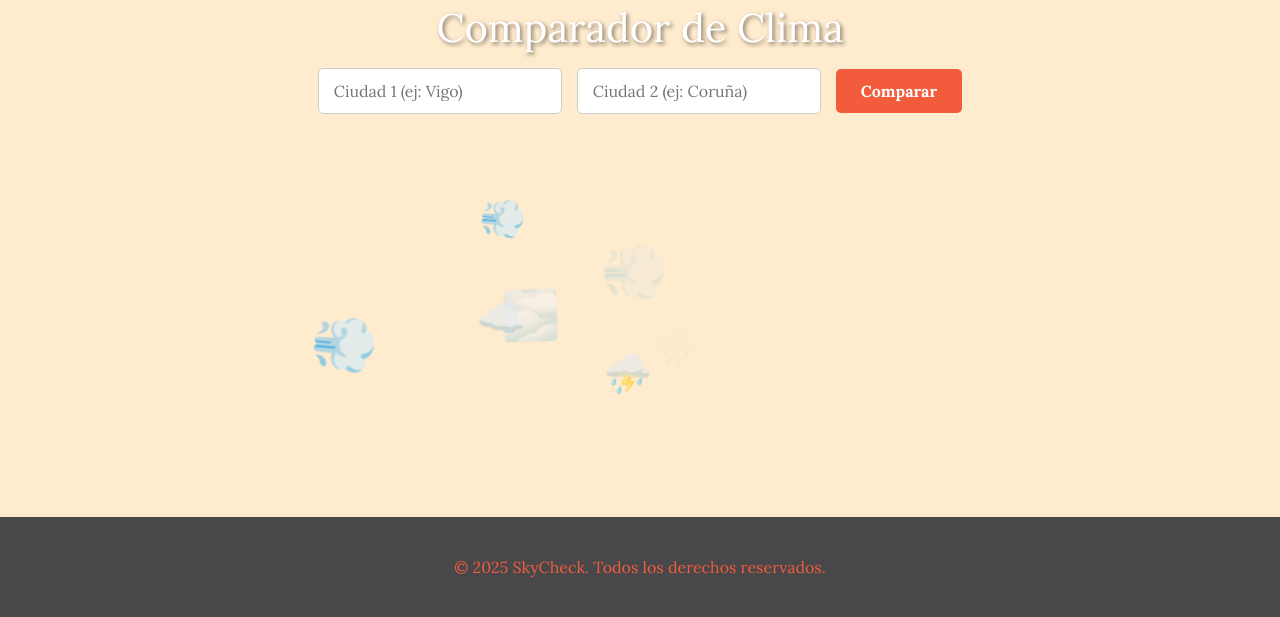
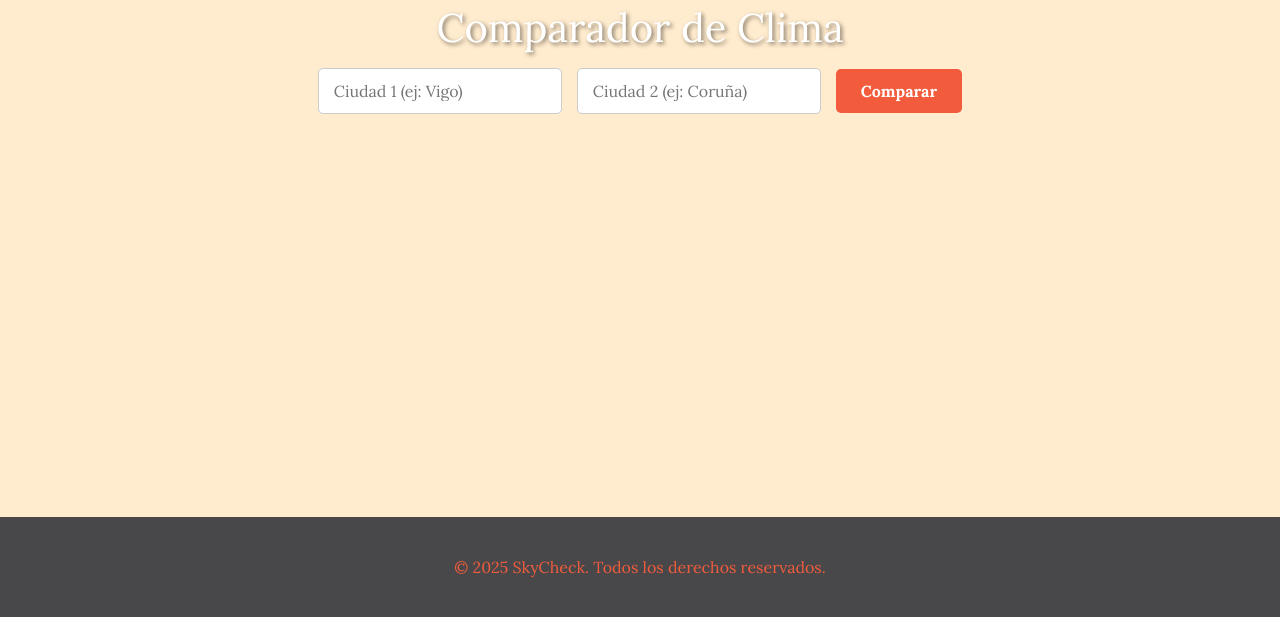
Before and after one commit to adrianla117/Weather_Project, a Django app: page /comparador/ in a window 1280 px wide. Shown: the part 183-800 px from the top of the page. Run offline with Django 5.2, Linux system fonts and the light colour scheme.

Commit message:
Eliminar contenedor iconos

```diff
--- a/clima/templates/clima/comparador.html
+++ b/clima/templates/clima/comparador.html
@@ -43,8 +43,6 @@
             <button id="compare-weather-btn">Comparar</button>
         </div>
 
-        <div id="idle-animation-area" class="idle-animation-area"></div>
-
         <div id="comparison-results-area">
             <div class="comparison-container">
                 <div id="city1-weather" class="weather-card"></div>
```
